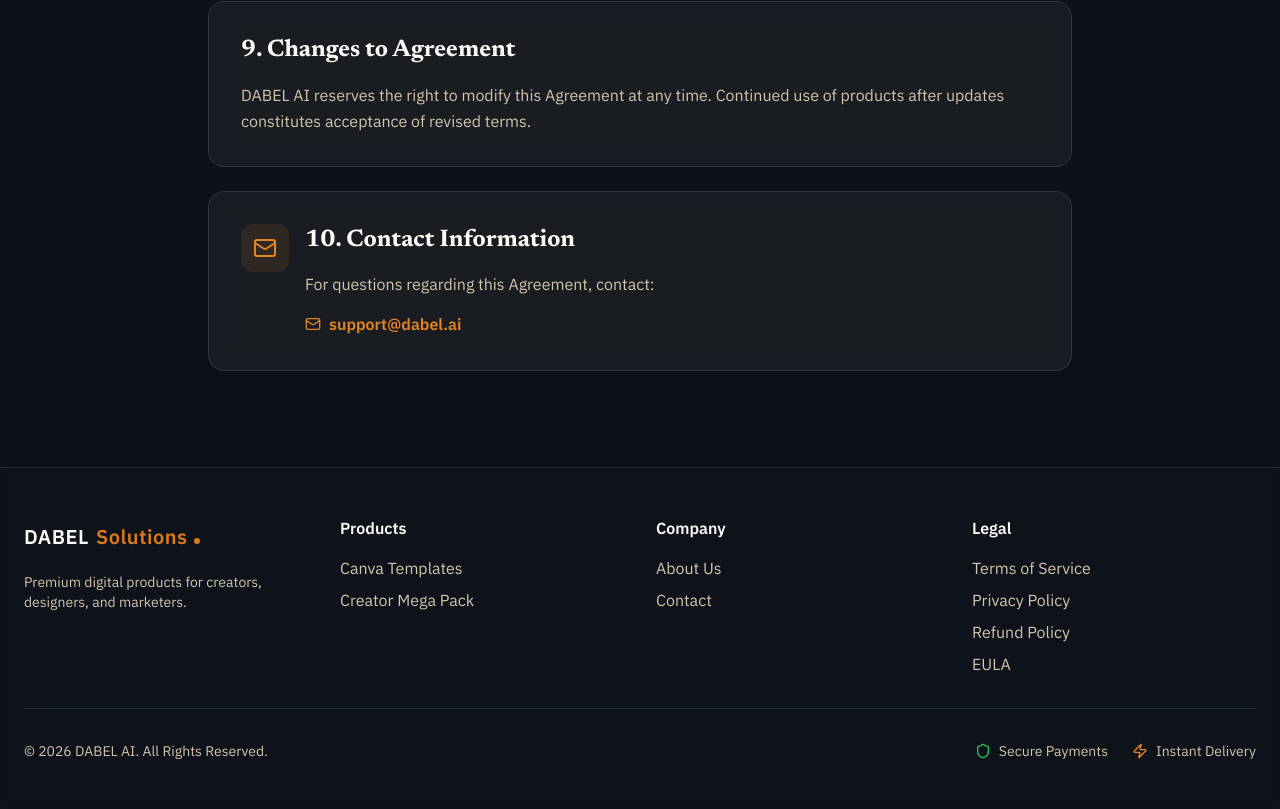
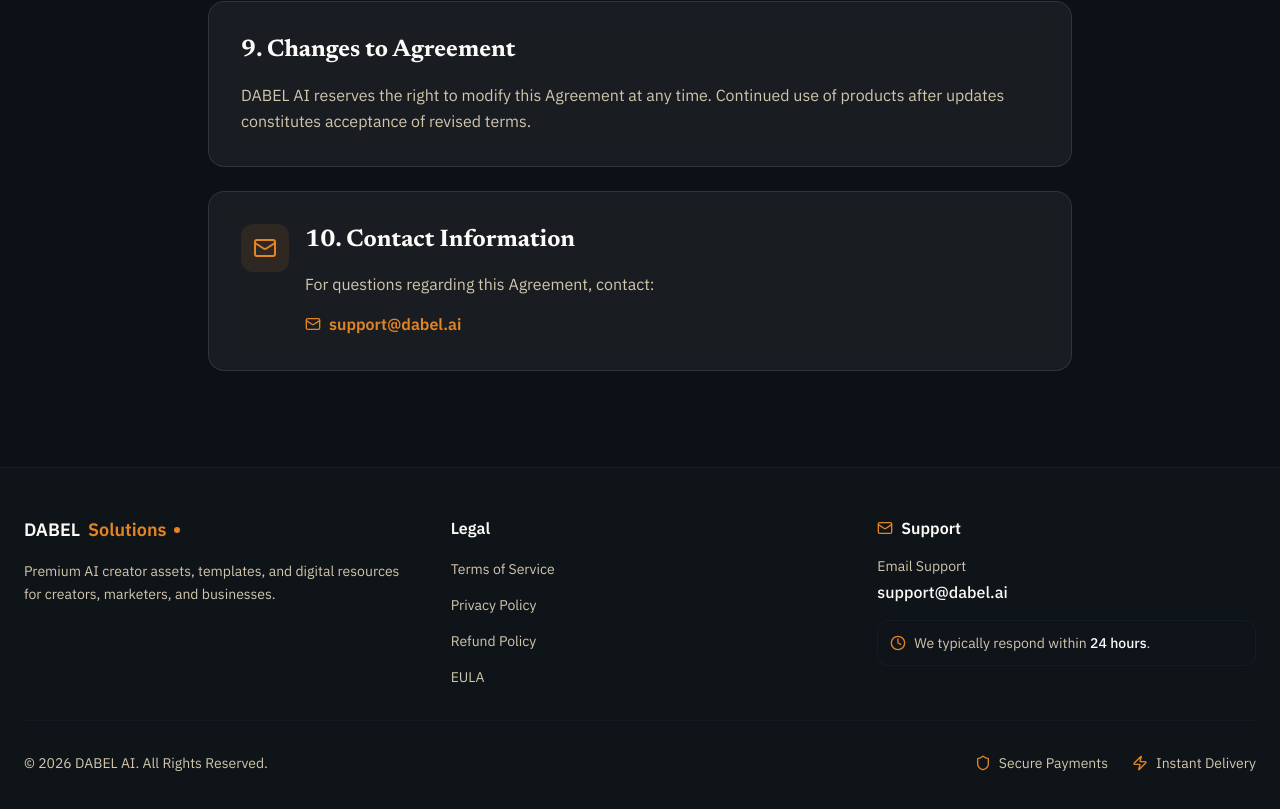
Before and after one commit to Usamaqur12/sg-800e0f93-fb1b-4fa9-9ce5-03e6289fd30c-1778894677, a Next.js app: page /eula in a window 1280 px wide. Shown: the part 2860-3669 px from the top of the page. Built offline with nearby package versions, Linux system fonts and the light colour scheme.

Commit message:
style(ui): update footer design layout

```diff
--- a/src/components/Footer.tsx
+++ b/src/components/Footer.tsx
@@ -1,74 +1,31 @@
 import Link from "next/link";
-import { Logo } from "./Logo";
-import { Shield, Zap } from "lucide-react";
+import { Shield, Zap, Clock, Mail } from "lucide-react";
 
 export function Footer() {
   return (
-    <footer className="border-t border-border bg-card/30 backdrop-blur-sm">
+    <footer className="bg-[#0F1419] border-t border-border/30">
       <div className="max-w-7xl mx-auto px-6 py-12">
-        <div className="grid grid-cols-1 md:grid-cols-4 gap-8 mb-8">
-          {/* Brand */}
-          <div className="md:col-span-1">
-            <Logo />
-            <p className="text-muted-foreground mt-4 text-sm">
-              Premium digital products for creators, designers, and marketers.
+        <div className="grid grid-cols-1 md:grid-cols-3 gap-12 mb-8">
+          {/* Brand Section */}
+          <div>
+            <div className="flex items-center gap-2 mb-4">
+              <span className="font-semibold text-foreground text-lg">DABEL</span>
+              <span className="font-semibold text-accent text-lg">Solutions</span>
+              <div className="w-1.5 h-1.5 rounded-full bg-accent" />
+            </div>
+            <p className="text-muted-foreground text-sm leading-relaxed">
+              Premium AI creator assets, templates, and digital resources for creators, marketers, and businesses.
             </p>
           </div>
 
-          {/* Products */}
-          <div>
-            <h3 className="font-semibold text-foreground mb-4">Products</h3>
-            <ul className="space-y-2">
-              <li>
-                <Link
-                  href="/#products"
-                  className="text-muted-foreground hover:text-accent transition-colors"
-                >
-                  Canva Templates
-                </Link>
-              </li>
-              <li>
-                <Link
-                  href="/#products"
-                  className="text-muted-foreground hover:text-accent transition-colors"
-                >
-                  Creator Mega Pack
-                </Link>
-              </li>
-            </ul>
-          </div>
-
-          {/* Company */}
-          <div>
-            <h3 className="font-semibold text-foreground mb-4">Company</h3>
-            <ul className="space-y-2">
-              <li>
-                <Link
-                  href="/#about"
-                  className="text-muted-foreground hover:text-accent transition-colors"
-                >
-                  About Us
-                </Link>
-              </li>
-              <li>
-                <a
-                  href="mailto:support@dabel.ai"
-                  className="text-muted-foreground hover:text-accent transition-colors"
-                >
-                  Contact
-                </a>
-              </li>
-            </ul>
-          </div>
-
-          {/* Legal */}
+          {/* Legal Section */}
           <div>
             <h3 className="font-semibold text-foreground mb-4">Legal</h3>
-            <ul className="space-y-2">
+            <ul className="space-y-3">
               <li>
                 <Link
                   href="/terms-of-service"
-                  className="text-muted-foreground hover:text-accent transition-colors"
+                  className="text-muted-foreground hover:text-foreground transition-colors text-sm"
                 >
                   Terms of Service
                 </Link>
@@ -76,7 +33,7 @@ export function Footer() {
               <li>
                 <Link
                   href="/privacy-policy"
-                  className="text-muted-foreground hover:text-accent transition-colors"
+                  className="text-muted-foreground hover:text-foreground transition-colors text-sm"
                 >
                   Privacy Policy
                 </Link>
@@ -84,7 +41,7 @@ export function Footer() {
               <li>
                 <Link
                   href="/refund-policy"
-                  className="text-muted-foreground hover:text-accent transition-colors"
+                  className="text-muted-foreground hover:text-foreground transition-colors text-sm"
                 >
                   Refund Policy
                 </Link>
@@ -92,17 +49,42 @@ export function Footer() {
               <li>
                 <Link
                   href="/eula"
-                  className="text-muted-foreground hover:text-accent transition-colors"
+                  className="text-muted-foreground hover:text-foreground transition-colors text-sm"
                 >
                   EULA
                 </Link>
               </li>
             </ul>
           </div>
+
+          {/* Support Section */}
+          <div>
+            <div className="flex items-center gap-2 mb-4">
+              <Mail className="w-4 h-4 text-accent" />
+              <h3 className="font-semibold text-foreground">Support</h3>
+            </div>
+            <div className="space-y-4">
+              <div>
+                <p className="text-sm text-muted-foreground mb-1">Email Support</p>
+                <a
+                  href="mailto:support@dabel.ai"
+                  className="text-foreground hover:text-accent transition-colors font-medium"
+                >
+                  support@dabel.ai
+                </a>
+              </div>
+              <div className="flex items-start gap-2 p-3 rounded-lg bg-card/30 border border-border/30">
+                <Clock className="w-4 h-4 text-accent mt-0.5 flex-shrink-0" />
+                <p className="text-sm text-muted-foreground">
+                  We typically respond within <span className="text-foreground font-medium">24 hours</span>.
+                </p>
+              </div>
+            </div>
+          </div>
         </div>
 
         {/* Bottom Bar */}
-        <div className="pt-8 border-t border-border">
+        <div className="pt-8 border-t border-border/30">
           <div className="flex flex-col md:flex-row justify-between items-center gap-4">
             {/* Copyright */}
             <p className="text-sm text-muted-foreground">
@@ -111,13 +93,13 @@ export function Footer() {
 
             {/* Trust Badges */}
             <div className="flex items-center gap-6">
-              <div className="flex items-center gap-2 text-sm text-muted-foreground">
-                <Shield className="w-4 h-4 text-green-500" />
-                <span>Secure Payments</span>
+              <div className="flex items-center gap-2">
+                <Shield className="w-4 h-4 text-accent" />
+                <span className="text-sm text-muted-foreground">Secure Payments</span>
               </div>
-              <div className="flex items-center gap-2 text-sm text-muted-foreground">
+              <div className="flex items-center gap-2">
                 <Zap className="w-4 h-4 text-accent" />
-                <span>Instant Delivery</span>
+                <span className="text-sm text-muted-foreground">Instant Delivery</span>
               </div>
             </div>
           </div>
```
Also changed, not shown: 1 other file (tests, documents, lock files or other folders).
